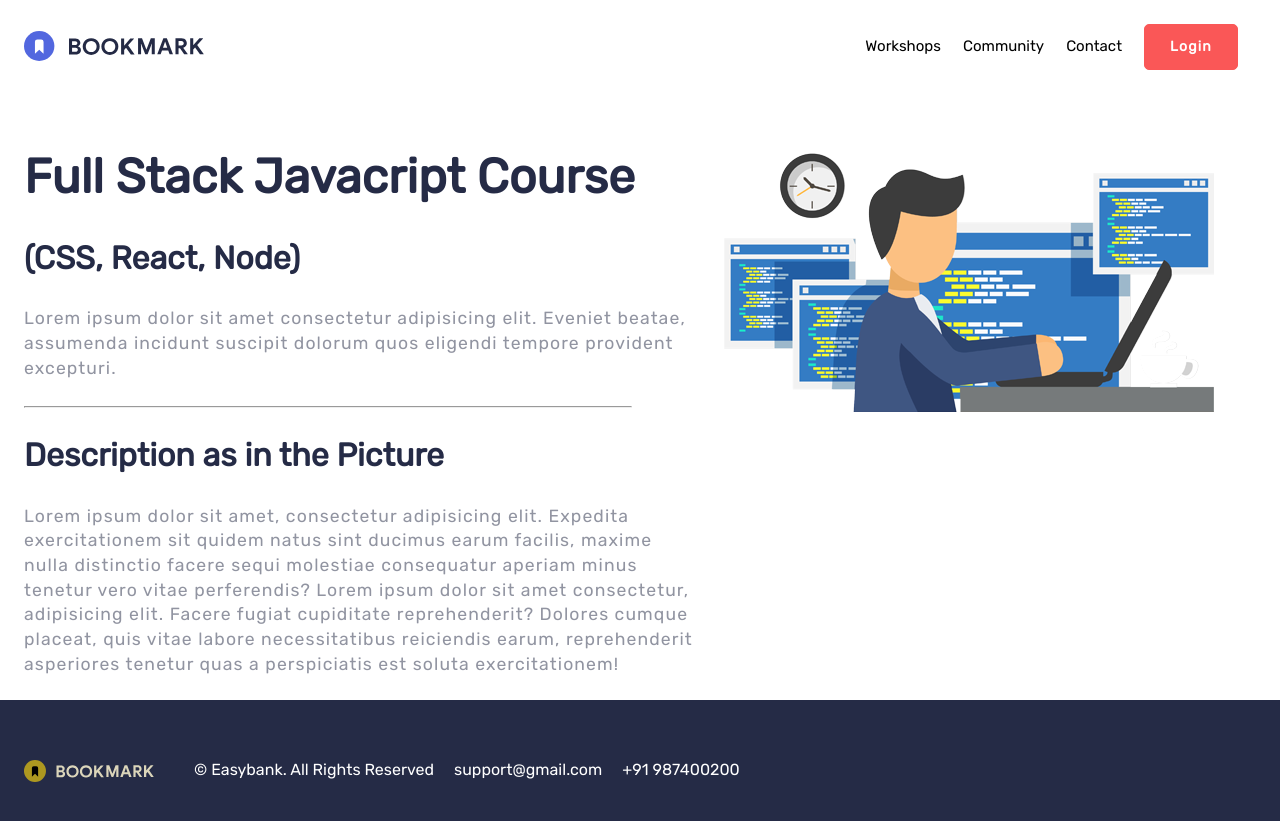
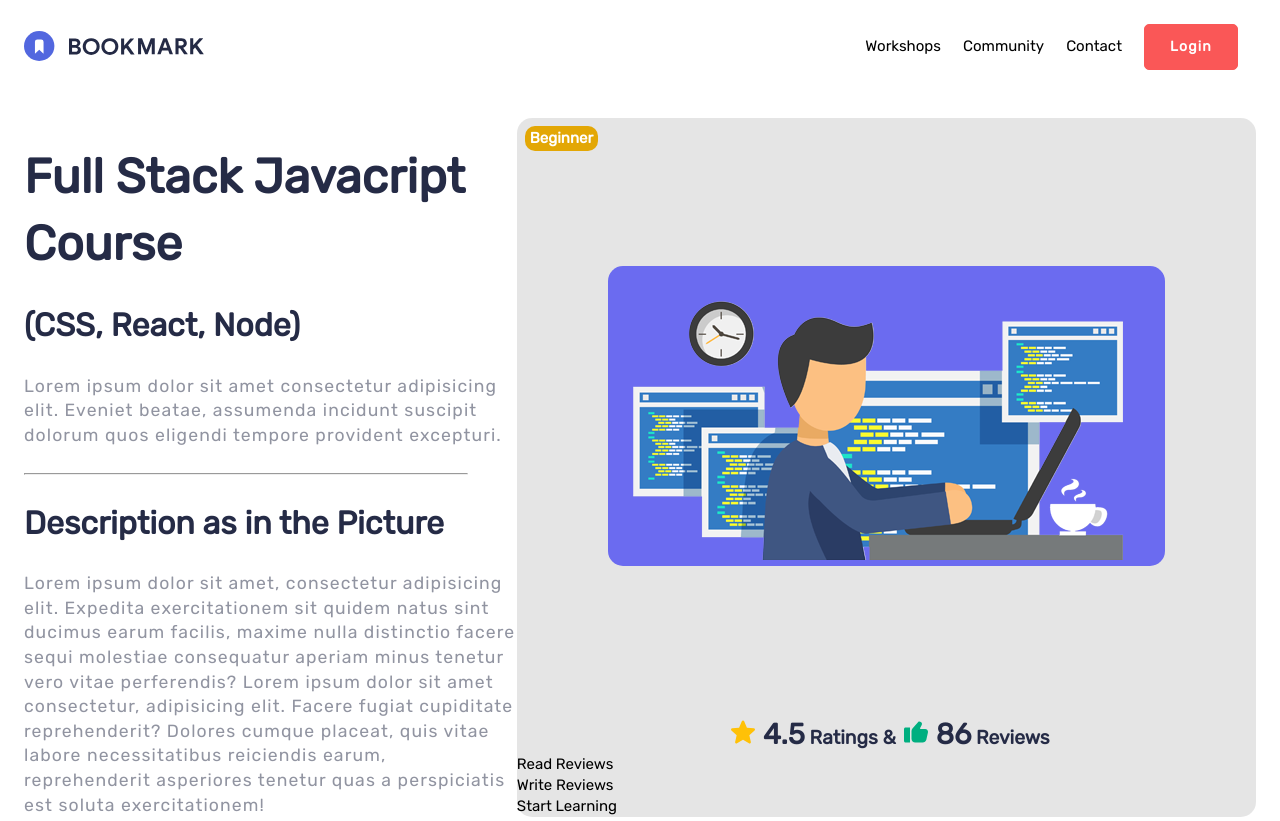
Before and after one commit to codingopsio/twentytwentyFrontend, a plain HTML site: page coursedetails/coursedetails.html in a window 1280 px wide. Shown: the top 821 px of the page. Drawn offline with Linux system fonts and the light colour scheme.

Commit message:
badge added ratings and reviews added (options wip)

```diff
--- a/coursedetails/coursedetails.css
+++ b/coursedetails/coursedetails.css
@@ -5,13 +5,51 @@
 
 .desc {
     grid-column-start: 1;
-    grid-column-end: 3;
+    grid-column-end: 2;
 }
 
 .content {
-    grid-column-start: 3;
-    grid-column-end:4;
+    grid-column-start: 2;
+    grid-column-end:3;
     border-radius: 15px;
+    display: flex;
+    flex-direction: column;
+    background: rgba(0,0,0,0.1);   /* for reference to be removed after */
+}
+
+.video-content{
+    align-self: center;
+    justify-self: center;
+    margin:auto;
+    background: #6b6bf0; /* for reference to be removed after*/
+    border-radius: 15px;
+}
+
+.badge {
+    background: #e3a705;
+    border-radius: 10px;
+    font-family: "Rubik", sans-serif;
+    font-weight: 900;
+    color: white;
+    margin:8px;
+    padding: 2px 5px;
+    position: absolute;
+}
+
+.ratings{
+    font-size: 1.2rem;
+    text-align: center;
+    color: var(--Very-Dark-Blue);
+}
+
+.rated {
+    font-size: 1.8rem;
+}
+
+.rating-star{
+    height: 1.5rem;
+    margin: 0;
+    padding: 0 0.5rem;
 }
 
 hr {
--- a/coursedetails/coursedetails.html
+++ b/coursedetails/coursedetails.html
@@ -49,7 +49,18 @@
         <p class="para-primary">Lorem ipsum dolor sit amet, consectetur adipisicing elit. Expedita exercitationem sit quidem natus sint ducimus earum facilis, maxime nulla distinctio facere sequi molestiae consequatur aperiam minus tenetur vero vitae perferendis? Lorem ipsum dolor sit amet consectetur, adipisicing elit. Facere fugiat cupiditate reprehenderit? Dolores cumque placeat, quis vitae labore necessitatibus reiciendis earum, reprehenderit asperiores tenetur quas a perspiciatis est soluta exercitationem!</p>
 
     </section>
-    <section class="content"> <img src="../images/web-development-png-download-the-datasheet-557.png"></section>
+    <section class="content">
+        <span class="badge">Beginner</span>
+        <section class="video-content">
+        <img class="img" src="../images/web-development-png-download-the-datasheet-557.png"/>
+        </section>
+        <h3 class="ratings"><img class="rating-star" src="../images/icon-star.svg" alt="star"/><span class="rated">4.5</span> Ratings &<img class="rating-star" src="../images/icon-reviews.svg" alt="star"/><span class="rated">86</span> Reviews</h3>
+        <section class="content-options">
+            <p>Read Reviews</p>
+            <p>Write Reviews</p>
+            <p>Start Learning</p>
+        </section>
+    </section>
 </main>
 <footer class="main-footer">
     <div class="container">
--- a/css/style.css
+++ b/css/style.css
@@ -25,7 +25,9 @@ body {
 	background: white;
 	color: #000;
 	font-size: 15px;
+	min-height: 100vh;
 }
+
 
 a {
 	text-decoration: none;
@@ -533,6 +535,7 @@ input {
 .main-footer {
 	width: 100%;
 	height: 100%;
+	bottom: 0	;
 	padding: 2.2rem 0;
 	background-color: var(--Very-Dark-Blue);
 	color: white;
```
Also changed, not shown: images/icon-reviews.svg (added), images/icon-star.svg (added).
